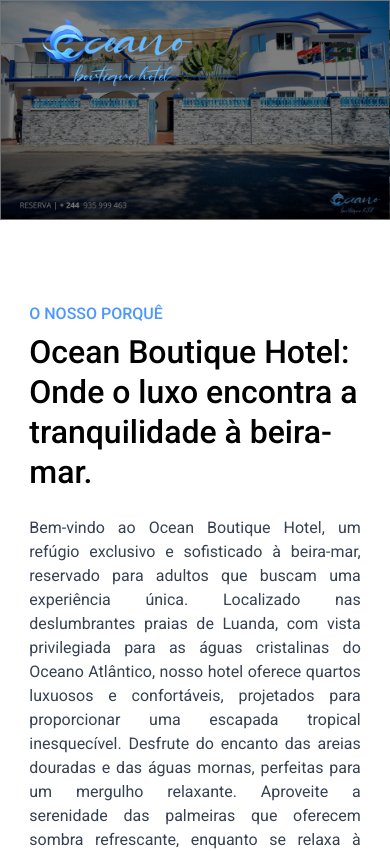
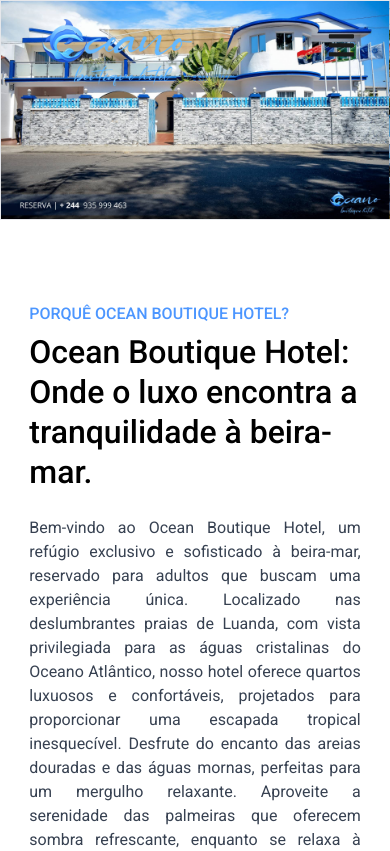
Before and after one commit to kambaia/oceanoboutiquehotel, a React (Vite) app: page / in a window 390 px wide. Shown: the top 851 px of the page. Built offline with nearby package versions, Linux system fonts and the light colour scheme.

Commit message:
new favorite

```diff
--- a/src/components/Carousel/BookingSlider.tsx
+++ b/src/components/Carousel/BookingSlider.tsx
@@ -7,10 +7,10 @@
   const [endDate, setEndDate] = useState<Date | null>(null);
 
   return (
-    <div className="relative bottom-0 w-full h-screen bg-cover bg-center" style={{ backgroundImage: `url('/your-image.jpg')` }}>
-      <div className="absolute inset-0 bg-opacity-60 flex justify-end flex-col mb-24 items-center">
+    <div className="h-full w-full bg-cover bg-center" style={{ backgroundImage: `url('/your-image.jpg')` }}>
+      <div className="inset-0 bg-opacity-60 flex justify-center flex-col mb-24 items-center w-full">
 
-        <div className="bg-black bg-opacity-80 p-10 w-full rounded-lg border-l-4 border-[#4C96FF] text-white flex flex-col justify-center">
+        <div className="bg-black absolute bottom-16 bg-opacity-80 p-10 w-[60%] rounded-lg border-l-4 border-[#4C96FF] text-white flex flex-col justify-center">
           <h2 className="text-3xl font-bold mb-2 text-center">Reservar um quarto online</h2>
 
           <div className="flex flex-row flex-wrap justify-center items-center gap-3">
@@ -87,6 +87,7 @@
 
           </div>
         </div>
+
       </div>
     </div>
   );
--- a/src/components/Carousel/Carousel.tsx
+++ b/src/components/Carousel/Carousel.tsx
@@ -25,9 +25,11 @@
     const toggleTimeline = () => {
         tl.current.reversed(!tl.current.reversed());
     };
+
     const toggleTimelineBanner = () => {
         tl_banner.current.reversed(!tl.current.reversed());
     };
+
     const next = () => {
         gsap.to(tl.current, { duration: 1, x: 100, opacity: 0.5 });
         gsap.to(tl_banner.current, { duration: 1, x: 100, opacity: 0.5 });
@@ -36,6 +38,7 @@
         toggleTimeline();
         toggleTimelineBanner();
     }
+
     useEffect(() => {
         if (!autoSlide) return;
         const slideInterval = setInterval(next, autoSlideInterval);
@@ -53,14 +56,14 @@
 
 
     return (
-        <div className="carousel overflow-hidden relative h-[100vh]">
+        <div className="carousel overflow-hidden relative h-screen max-h-[900px]">
 
             <Navbar />
 
-            <div className="absolute top-0 right-0 left-0 h-full z-30 py-4" style={{ background: 'rgba(0,0,0,0.5)' }}>
+            <div className="absolute top-0 right-0 left-0 lg:h-[calc(100vh-90px)] xl:h-screen max-h-[900px] z-30 py-4">
                 <Container>
-                    <div className="carousel-details  flex justify-center items-center  h-screen w-[100%]">
-                      <BookingSlider title={undefined} subtitle={undefined}/>
+                    <div className="carousel-details  flex justify-center items-center w-[100%]">
+                        <BookingSlider title={undefined} subtitle={undefined} />
                     </div>
 
                     <div className="carousel-position flex flex-col items-start justify-center gap-2 absolute top-1/2 left-4 transform -translate-y-1/2 z-50">
@@ -83,10 +86,10 @@
                 </Container>
             </div>
 
-            <div className="flex border transition-transform ease-out duration-500" style={{ transform: `translateX(-${curr * 100}%)` }}>
+            <div className="flex border transition-transform ease-out duration-500 w-full" style={{ transform: `translateX(-${curr * 100}%)` }}>
                 {slides.map((img) => (
                     <>
-                        <img src={img} alt="" />
+                        <img src={img} alt="" className="w-full object-contain object-center" />
                     </>
                 ))}
             </div>
--- a/src/components/Carousel/index.tsx
+++ b/src/components/Carousel/index.tsx
@@ -4,8 +4,8 @@
   const slides = ['/b1.jpg', '/b2.jpg','/b3.jpg'];
 
   return (
-    <div className="relative">
-      <div className="max-full">
+    <div className="relative w-full flex justify-center">
+      <div className="max-w-[1920px]">
         <Carousel slides={slides}/>
       </div>
     </div>
--- a/src/components/homePage/Gallery/Cards/index.tsx
+++ b/src/components/homePage/Gallery/Cards/index.tsx
@@ -3,13 +3,13 @@
 export function WeDoCards() {
   return (
     <>
-   <div className="grid grid-col-1 md:grid-cols-4 gap-2 items-center justify-center rounded-md py-5">
+      <div className="grid grid-col-1 md:grid-cols-2 lg:grid-cols-4 gap-5 items-center justify-center rounded-md py-5">
         {services.map((service) => (
-        <div className="grid grid-col-1 md:grid-cols-4 items-center justify-center rounded-md" >
-          <div className="grid grid-cols-1 md:grid-cols-2 lg:grid-cols-4 rounded-md">
-            <div className="rounded-md w-[300px] left-0 right-0 bg-blue-500 group relative cursor-pointer items-center justify-center overflow-hidden transition-shadow hover:shadow-xl hover:shadow-black/30">
-              <div className="h-[400px] w-[300px] rounded-md">
-                <img className="h-full rounded-md w-full object-cover transition-transform duration-500 group-hover:rotate-3 group-hover:scale-125" src={service.image} alt="Imagem" />
+          <div className="w-full items-center justify-center rounded-md" >
+            <div className="w-full rounded-md">
+              <div className="rounded-md w-full left-0 right-0 bg-blue-500 group relative cursor-pointer items-center justify-center overflow-hidden transition-shadow hover:shadow-xl hover:shadow-black/30">
+                <div className="h-[400px] w-full rounded-md">
+                  <img className="h-full w-full rounded-md object-cover transition-transform duration-500 group-hover:rotate-3 group-hover:scale-125" src={service.image} alt="Imagem" />
                 </div>
                 <div className="absolute inset-0 bg-gradient-to-b from-transparent via-transparent to-black group-hover:from-black/70 group-hover:via-black/60 group-hover:to-black/70"></div>
                 <div className="absolute inset-0 flex translate-y-[60%] flex-col items-center justify-center px-9 text-center transition-all duration-500 group-hover:translate-y-0">
--- a/src/components/homePage/ourWhy/index.tsx
+++ b/src/components/homePage/ourWhy/index.tsx
@@ -14,12 +14,10 @@
                             className="w-full h-full object-content transition-transform duration-500 ease-in-out hover:scale-110"
                         />
                     </div>
-
-
                 </div>
 
-                <div className="macro-content w-full md:w-[40%] flex flex-col gap-1 justify-center" data-aos="fade-down" data-aos-duration="1000" data-aos-delay="200">
-                    <h3 className="section-titles text-[#4C96FF] text-lg font-medium">O NOSSO PORQUÊ</h3>
+                <div className="macro-content w-full lg:w-[40%] flex flex-col gap-1 justify-center" data-aos="fade-down" data-aos-duration="1000" data-aos-delay="200">
+                    <h3 className="section-titles text-[#4C96FF] text-lg font-medium">PORQUÊ OCEAN BOUTIQUE HOTEL? </h3>
                     <h1 className="section-description font-medium text-4xl">Ocean Boutique Hotel: Onde o luxo encontra a tranquilidade à beira-mar.</h1>
                     <p className="text-gray-700 text-base mt-5 text-justify">Bem-vindo ao Ocean Boutique Hotel, um refúgio exclusivo e sofisticado à beira-mar, reservado para adultos que buscam uma experiência única. Localizado nas deslumbrantes praias de Luanda, com vista privilegiada para as águas cristalinas do Oceano Atlântico, nosso hotel oferece quartos luxuosos e confortáveis, projetados para proporcionar uma escapada tropical inesquecível.
 
--- a/src/components/homePage/whatWeDo/Cards/index.tsx
+++ b/src/components/homePage/whatWeDo/Cards/index.tsx
@@ -58,13 +58,13 @@
       modules={[FreeMode, Pagination]}
       freeMode={true}
 
-      className="max-w-[100%] lg:max-w-[100%] grid grid-cols-1 md:grid-cols-3 lg:grid-cols-3 xl:grid-cols-4"
+      className="max-w-[100%] lg:max-w-[100%] grid grid-cols-1 md:grid-cols-3 lg:grid-cols-3 xl:grid-cols-4 gap-1"
     >
       {services.map((service) => (
 
         <SwiperSlide key={service.title}>
           <div className="we-do-card grid items-center justify-center rounded-md" data-aos="fade-down">
-            <div className="grid grid-cols-1 md:grid-cols-2 lg:grid-cols-4 rounded-md">
+            <div className="grid grid-cols-1 md:grid-cols-2 lg:grid-cols-4 gap-2 rounded-md">
               <div className="rounded-md w-[300px] left-0 right-0 bg-blue-500 group relative cursor-pointer items-center justify-center overflow-hidden transition-shadow hover:shadow-xl hover:shadow-black/30">
                 <div className="h-[400px] w-[300px] rounded-md">
                   <img className="h-full rounded-md w-full object-cover transition-transform duration-500 group-hover:rotate-3 group-hover:scale-125" src={service.image} alt="Imagem" />
```
Lines whose indentation alone changed are shown as unchanged.
